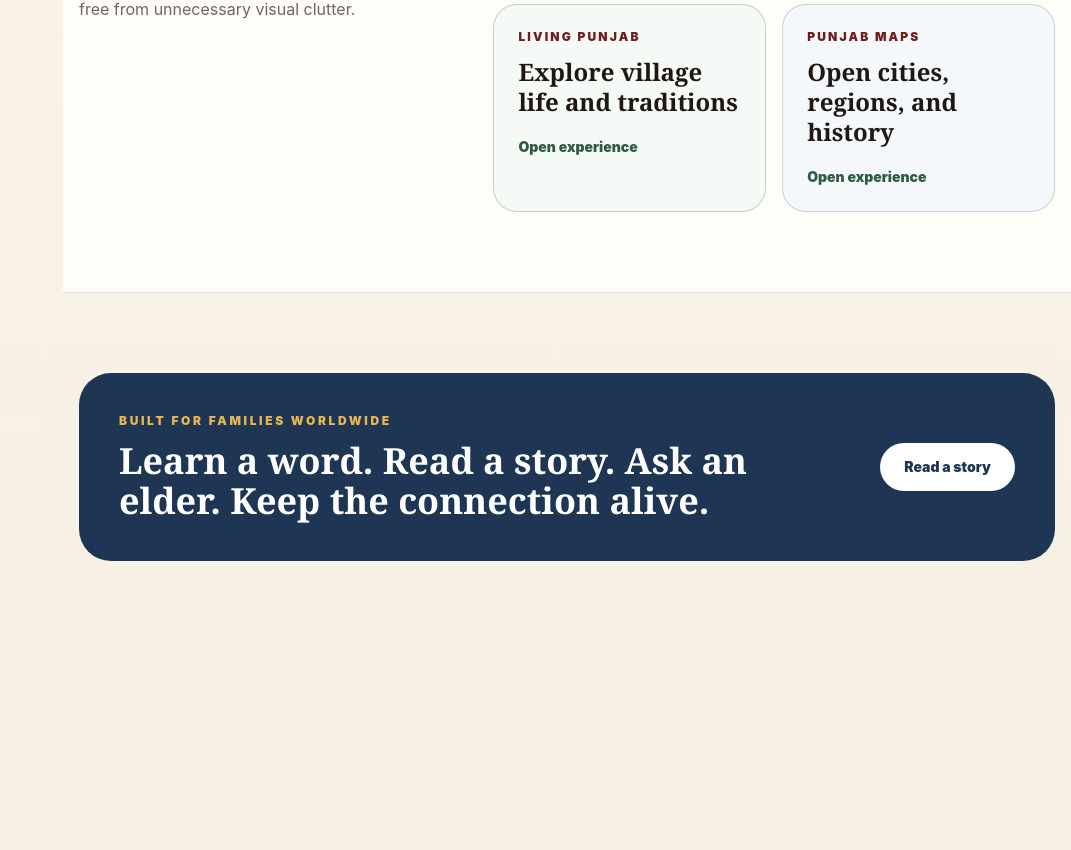
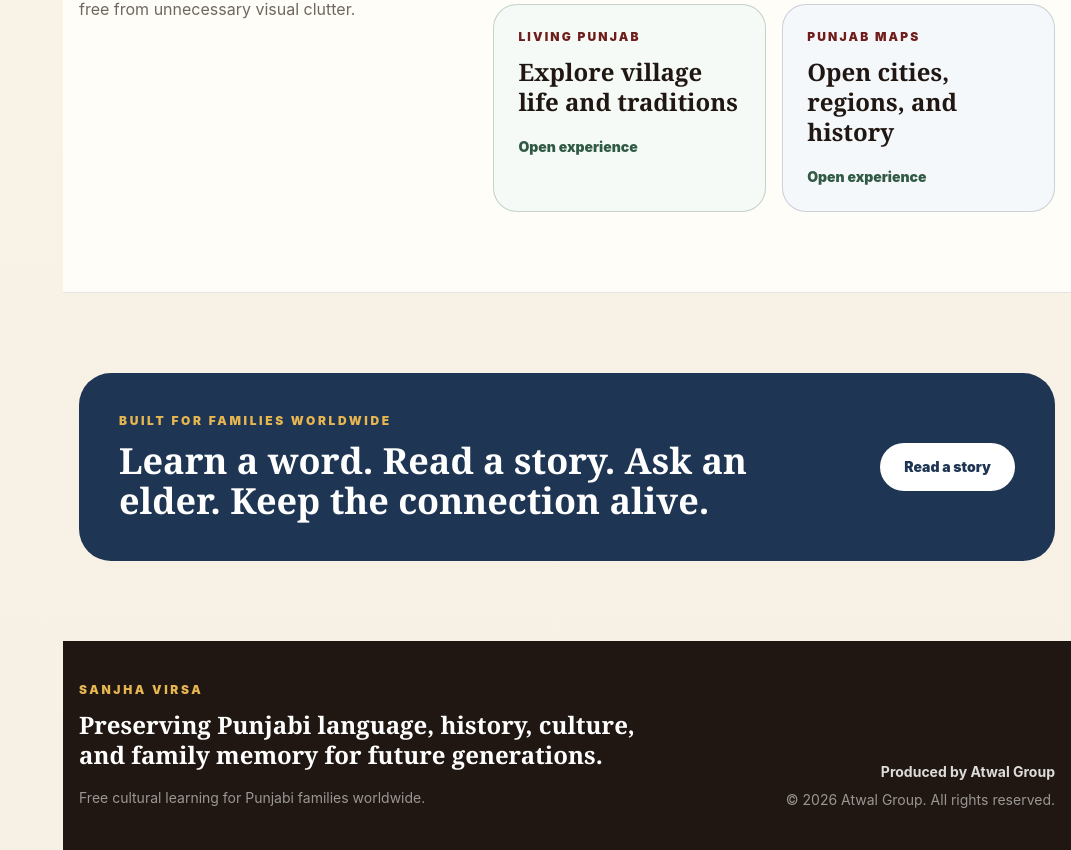
Before and after one commit to Gagan8atwal/sanjha-virsa, a Next.js app: page / in a window 1280 px wide. Shown: the part 2090-2940 px from the top of the page, without its empty margins (209-1280 px from the left). Before the commit the page ends 2731 px from the top, so only its background shows below. Built offline with nearby package versions, Linux system fonts and the light colour scheme.

Commit message:
Add Atwal Group footer across the site

```diff
--- a/app/layout.tsx
+++ b/app/layout.tsx
@@ -1,5 +1,6 @@
 import type { Metadata } from 'next';
 import SideMenu from '../components/SideMenu';
+import SiteFooter from '../components/SiteFooter';
 import 'maplibre-gl/dist/maplibre-gl.css';
 import './globals.css';
 
@@ -14,7 +15,10 @@ export default function RootLayout({ children }: { children: React.ReactNode })
     <html lang="en">
       <body>
         <SideMenu />
-        <div className="sv-shell">{children}</div>
+        <div className="sv-shell">
+          {children}
+          <SiteFooter />
+        </div>
       </body>
     </html>
   );
```
